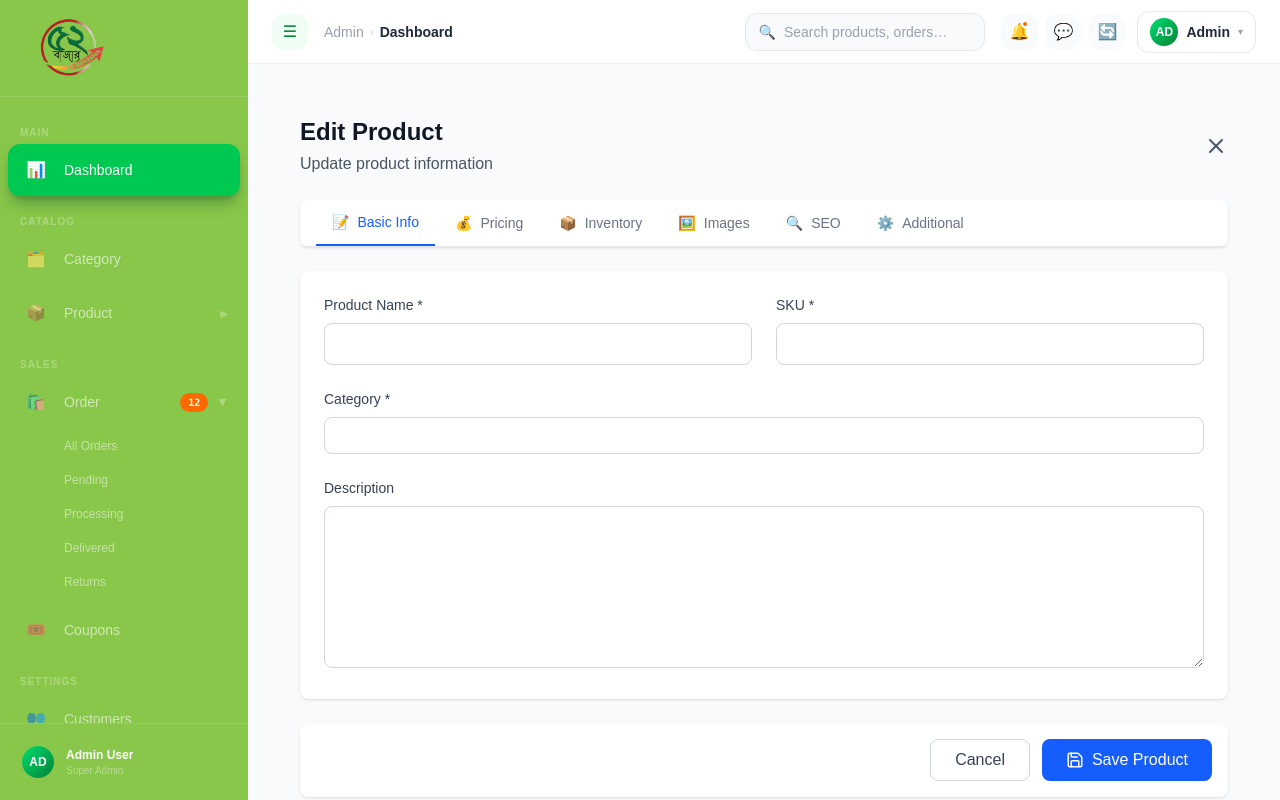
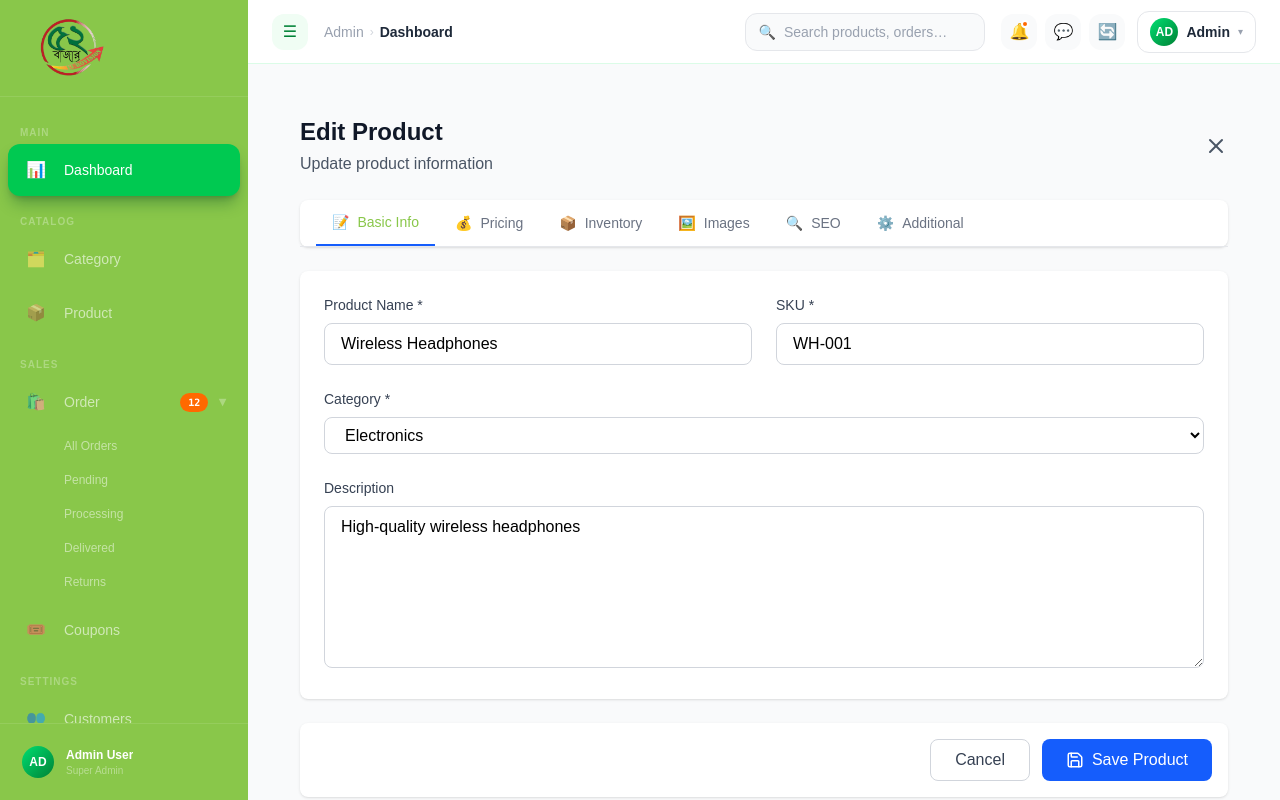
Before and after one commit to sahebbali/52bazaar-admin, a React (Vite) app: page /admin/products/edit/1 in a window 1280 px wide. Shown: the top 800 px of the page. Built offline with nearby package versions, Linux system fonts and the light colour scheme.

Commit message:
fix product section

```diff
--- a/src/layout/Sidebar.jsx
+++ b/src/layout/Sidebar.jsx
@@ -28,7 +28,7 @@
         id: "product",
         label: "Product",
         icon: "📦",
-        sub: ["All Products", "Add Product", "Inventory", "Reviews"],
+        path: "/admin/products",
       },
     ],
   },
--- a/src/pages/amdin/products/AddEditProduct.jsx
+++ b/src/pages/amdin/products/AddEditProduct.jsx
@@ -112,7 +112,7 @@
                   onClick={() => setActiveTab(tab.id)}
                   className={`px-4 py-3 text-sm font-medium transition whitespace-nowrap ${
                     activeTab === tab.id
-                      ? "text-blue-600 border-b-2 border-blue-600"
+                      ? "text-(--color-primary) border-b-2 border-blue-600"
                       : "text-gray-500 hover:text-gray-700"
                   }`}
                 >
--- a/src/pages/amdin/products/ProductList.jsx
+++ b/src/pages/amdin/products/ProductList.jsx
@@ -132,7 +132,7 @@
         </div>
         <Link
           to="/admin/products/add"
-          className="bg-blue-600 hover:bg-blue-700 text-white px-4 py-2 rounded-lg flex items-center gap-2 transition"
+          className="bg-(--color-primary) hover:bg-(--color-primary-hover) text-white px-4 py-2 rounded-lg flex items-center gap-2 transition"
         >
           <Plus size={20} />
           Add Product
@@ -153,7 +153,7 @@
                 placeholder="Search by name or SKU..."
                 value={searchTerm}
                 onChange={(e) => setSearchTerm(e.target.value)}
-                className="w-full pl-10 pr-4 py-2 border border-gray-300 rounded-lg focus:outline-none focus:ring-2 focus:ring-blue-500"
+                className="w-full pl-10 pr-4 text-black py-2 border border-gray-300 rounded-lg focus:outline-none focus:ring-2 focus:ring-blue-500"
               />
             </div>
           </div>
@@ -163,7 +163,7 @@
             onChange={(e) =>
               setFilters({ ...filters, category: e.target.value })
             }
-            className="px-4 py-2 border border-gray-300 rounded-lg focus:outline-none focus:ring-2 focus:ring-blue-500"
+            className="px-4 py-2 border text-black border-gray-300 rounded-lg focus:outline-none focus:ring-2 focus:ring-blue-500"
           >
             <option value="">All Categories</option>
             {categories.map((cat) => (
@@ -176,7 +176,7 @@
           <select
             value={filters.status}
             onChange={(e) => setFilters({ ...filters, status: e.target.value })}
-            className="px-4 py-2 border border-gray-300 rounded-lg focus:outline-none focus:ring-2 focus:ring-blue-500"
+            className="px-4 py-2 border text-black border-gray-300 rounded-lg focus:outline-none focus:ring-2 focus:ring-blue-500"
           >
             <option value="">All Status</option>
             <option value="active">Active</option>
@@ -188,7 +188,7 @@
             onChange={(e) =>
               setFilters({ ...filters, stockStatus: e.target.value })
             }
-            className="px-4 py-2 border border-gray-300 rounded-lg focus:outline-none focus:ring-2 focus:ring-blue-500"
+            className="px-4 py-2 border text-black border-gray-300 rounded-lg focus:outline-none focus:ring-2 focus:ring-blue-500"
           >
             <option value="">All Stock</option>
             <option value="in">In Stock</option>
--- a/src/pages/amdin/products/components/ProductForm.jsx
+++ b/src/pages/amdin/products/components/ProductForm.jsx
@@ -25,7 +25,7 @@
               name="name"
               value={formData.name}
               onChange={handleChange}
-              className="w-full px-4 py-2 border border-gray-300 rounded-lg focus:outline-none focus:ring-2 focus:ring-blue-500"
+              className="w-full px-4 py-2 border text-black border-gray-300 rounded-lg focus:outline-none focus:ring-2 focus:ring-blue-500"
               required
             />
           </div>
@@ -38,7 +38,7 @@
               name="sku"
               value={formData.sku}
               onChange={handleChange}
-              className="w-full px-4 py-2 border border-gray-300 rounded-lg focus:outline-none focus:ring-2 focus:ring-blue-500"
+              className="w-full px-4 py-2 border text-black border-gray-300 rounded-lg focus:outline-none focus:ring-2 focus:ring-blue-500"
               required
             />
           </div>
@@ -52,7 +52,7 @@
             name="category"
             value={formData.category}
             onChange={handleChange}
-            className="w-full px-4 py-2 border border-gray-300 rounded-lg focus:outline-none focus:ring-2 focus:ring-blue-500"
+            className="w-full px-4 py-2 border text-black border-gray-300 rounded-lg focus:outline-none focus:ring-2 focus:ring-blue-500"
             required
           >
             <option value="">Select Category</option>
@@ -72,7 +72,7 @@
             value={formData.description}
             onChange={handleChange}
             rows="6"
-            className="w-full px-4 py-2 border border-gray-300 rounded-lg focus:outline-none focus:ring-2 focus:ring-blue-500"
+            className="w-full px-4 py-2 border text-black border-gray-300 rounded-lg focus:outline-none focus:ring-2 focus:ring-blue-500"
             placeholder="Product description..."
           />
         </div>
@@ -92,7 +92,7 @@
               value={formData.regularPrice}
               onChange={handleChange}
               step="0.01"
-              className="w-full px-4 py-2 border border-gray-300 rounded-lg focus:outline-none focus:ring-2 focus:ring-blue-500"
+              className="w-full px-4 py-2 border text-black border-gray-300 rounded-lg focus:outline-none focus:ring-2 focus:ring-blue-500"
               required
             />
           </div>
@@ -106,7 +106,7 @@
               value={formData.salePrice}
               onChange={handleChange}
               step="0.01"
-              className="w-full px-4 py-2 border border-gray-300 rounded-lg focus:outline-none focus:ring-2 focus:ring-blue-500"
+              className="w-full px-4 py-2 border text-black border-gray-300 rounded-lg focus:outline-none focus:ring-2 focus:ring-blue-500"
             />
           </div>
           <div>
@@ -119,7 +119,7 @@
               value={formData.cost}
               onChange={handleChange}
               step="0.01"
-              className="w-full px-4 py-2 border border-gray-300 rounded-lg focus:outline-none focus:ring-2 focus:ring-blue-500"
+              className="w-full px-4 py-2 border text-black border-gray-300 rounded-lg focus:outline-none focus:ring-2 focus:ring-blue-500"
             />
           </div>
         </div>
@@ -138,7 +138,7 @@
               name="stockQuantity"
               value={formData.stockQuantity}
               onChange={handleChange}
-              className="w-full px-4 py-2 border border-gray-300 rounded-lg focus:outline-none focus:ring-2 focus:ring-blue-500"
+              className="w-full px-4 py-2 border text-black border-gray-300 rounded-lg focus:outline-none focus:ring-2 focus:ring-blue-500"
               required
             />
           </div>
@@ -151,7 +151,7 @@
               name="lowStockThreshold"
               value={formData.lowStockThreshold}
               onChange={handleChange}
-              className="w-full px-4 py-2 border border-gray-300 rounded-lg focus:outline-none focus:ring-2 focus:ring-blue-500"
+              className="w-full px-4 py-2 border text-black border-gray-300 rounded-lg focus:outline-none focus:ring-2 focus:ring-blue-500"
             />
           </div>
         </div>
@@ -171,7 +171,7 @@
             name="slug"
             value={formData.slug}
             onChange={handleChange}
-            className="w-full px-4 py-2 border border-gray-300 rounded-lg focus:outline-none focus:ring-2 focus:ring-blue-500"
+            className="w-full px-4 py-2 border text-black border-gray-300 rounded-lg focus:outline-none focus:ring-2 focus:ring-blue-500"
             placeholder="product-url-slug"
           />
         </div>
@@ -184,7 +184,7 @@
             name="metaTitle"
             value={formData.metaTitle}
             onChange={handleChange}
-            className="w-full px-4 py-2 border border-gray-300 rounded-lg focus:outline-none focus:ring-2 focus:ring-blue-500"
+            className="w-full px-4 py-2 border text-black border-gray-300 rounded-lg focus:outline-none focus:ring-2 focus:ring-blue-500"
           />
         </div>
         <div>
@@ -214,7 +214,7 @@
               name="weight"
               value={formData.weight}
               onChange={handleChange}
-              className="w-full px-4 py-2 border border-gray-300 rounded-lg focus:outline-none focus:ring-2 focus:ring-blue-500"
+              className="w-full px-4 py-2 border text-black border-gray-300 rounded-lg focus:outline-none focus:ring-2 focus:ring-blue-500"
             />
           </div>
           <div>
@@ -226,7 +226,7 @@
               name="dimensions"
               value={formData.dimensions}
               onChange={handleChange}
-              className="w-full px-4 py-2 border border-gray-300 rounded-lg focus:outline-none focus:ring-2 focus:ring-blue-500"
+              className="w-full px-4 py-2 border text-black border-gray-300 rounded-lg focus:outline-none focus:ring-2 focus:ring-blue-500"
               placeholder="20x15x5"
             />
           </div>
@@ -239,7 +239,7 @@
             type="text"
             value={formData.tags.join(", ")}
             onChange={handleTagsChange}
-            className="w-full px-4 py-2 border border-gray-300 rounded-lg focus:outline-none focus:ring-2 focus:ring-blue-500"
+            className="w-full px-4 py-2 border text-black border-gray-300 rounded-lg focus:outline-none focus:ring-2 focus:ring-blue-500"
             placeholder="headphones, wireless, audio"
           />
         </div>
```
